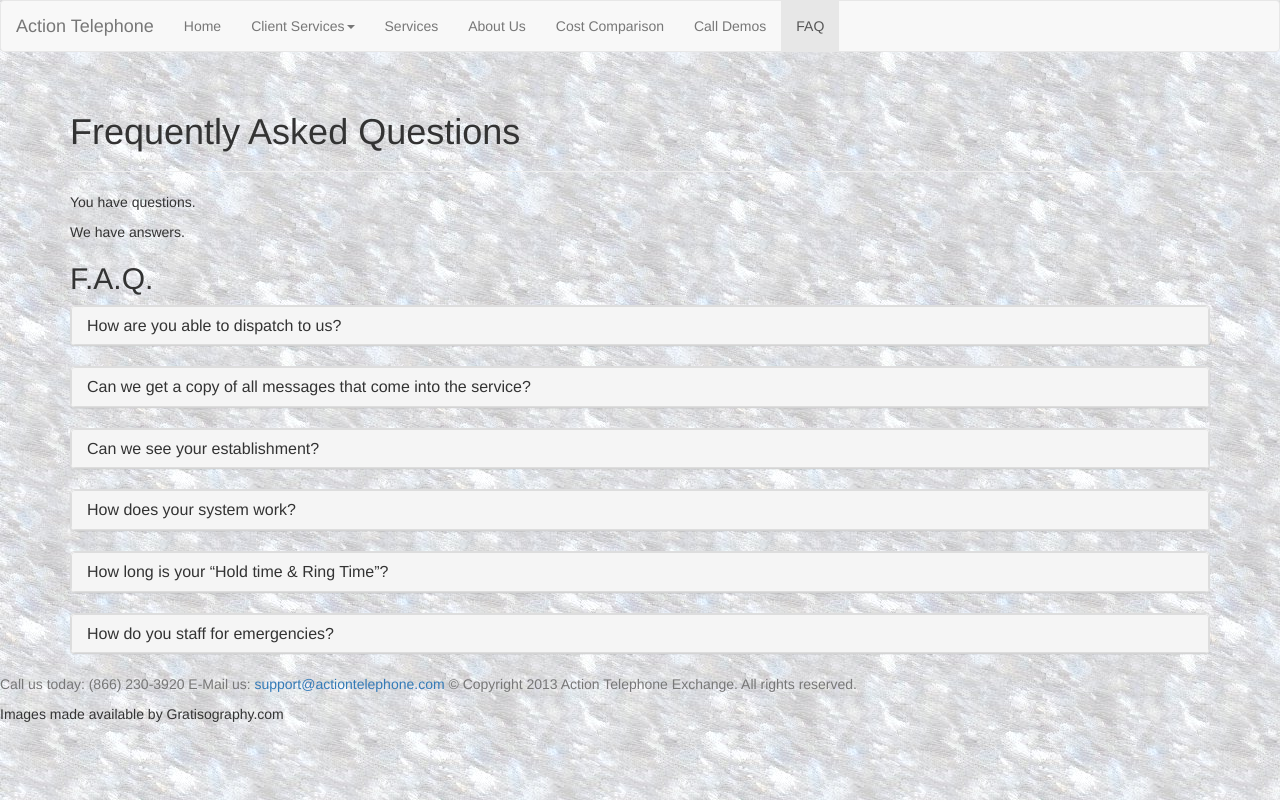
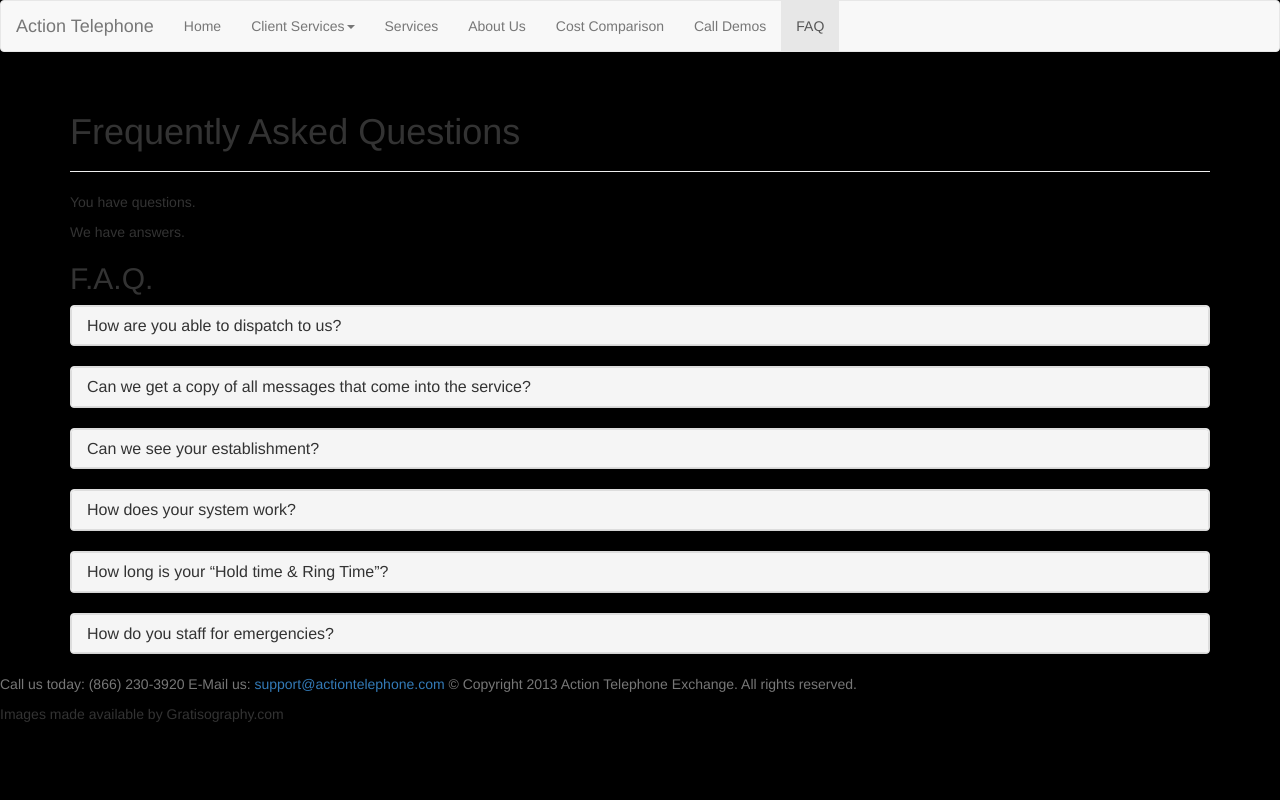
Before and after one commit to djmaclachlan/my-project, a PHP site: page /faq.html in a window 1280 px wide. Run offline with PHP 8.4, Linux system fonts and the light colour scheme.

Commit message:
Update styles.css

```diff
--- a/styles.css
+++ b/styles.css
@@ -1,5 +1,5 @@
 body{
-    background-image: url(background.jpg);
+    background-color: black;
 }
 .jumbotron{
     background-image: url(jumbotron.gif);
```
